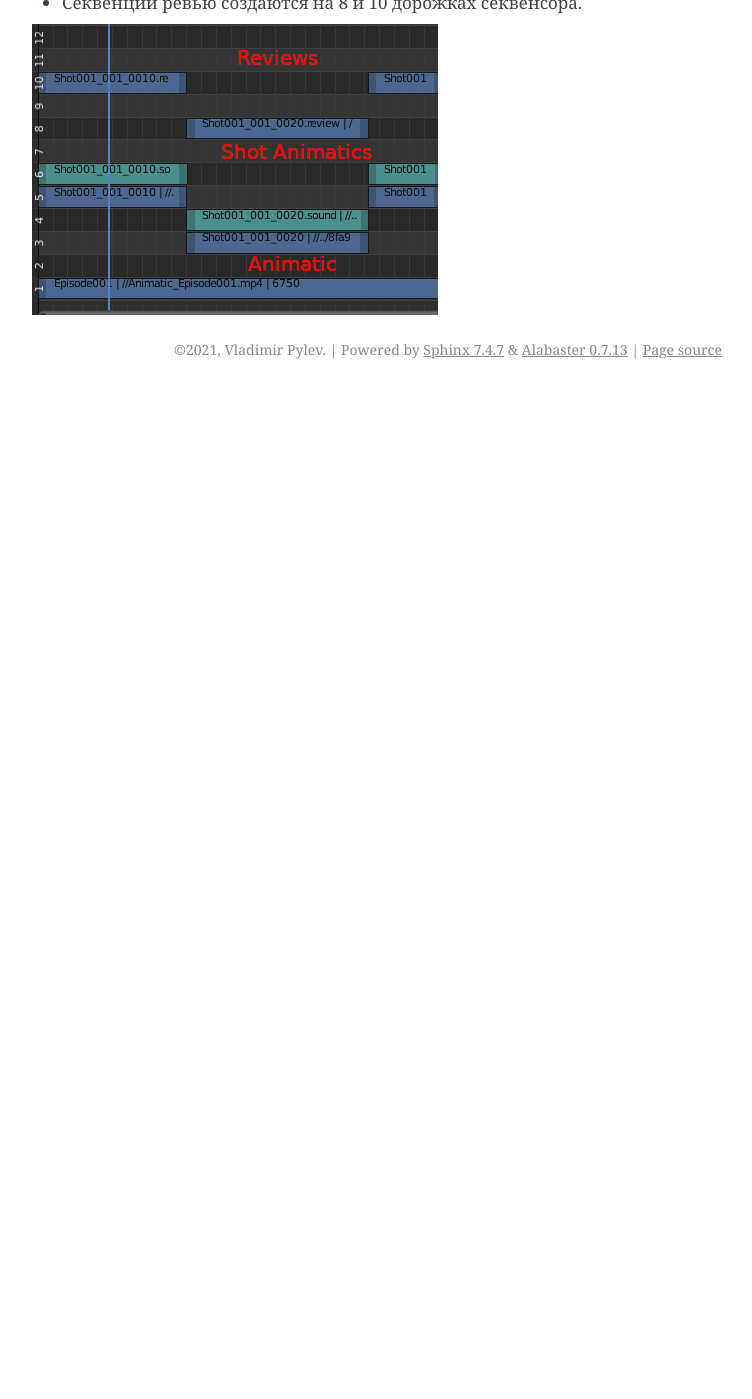
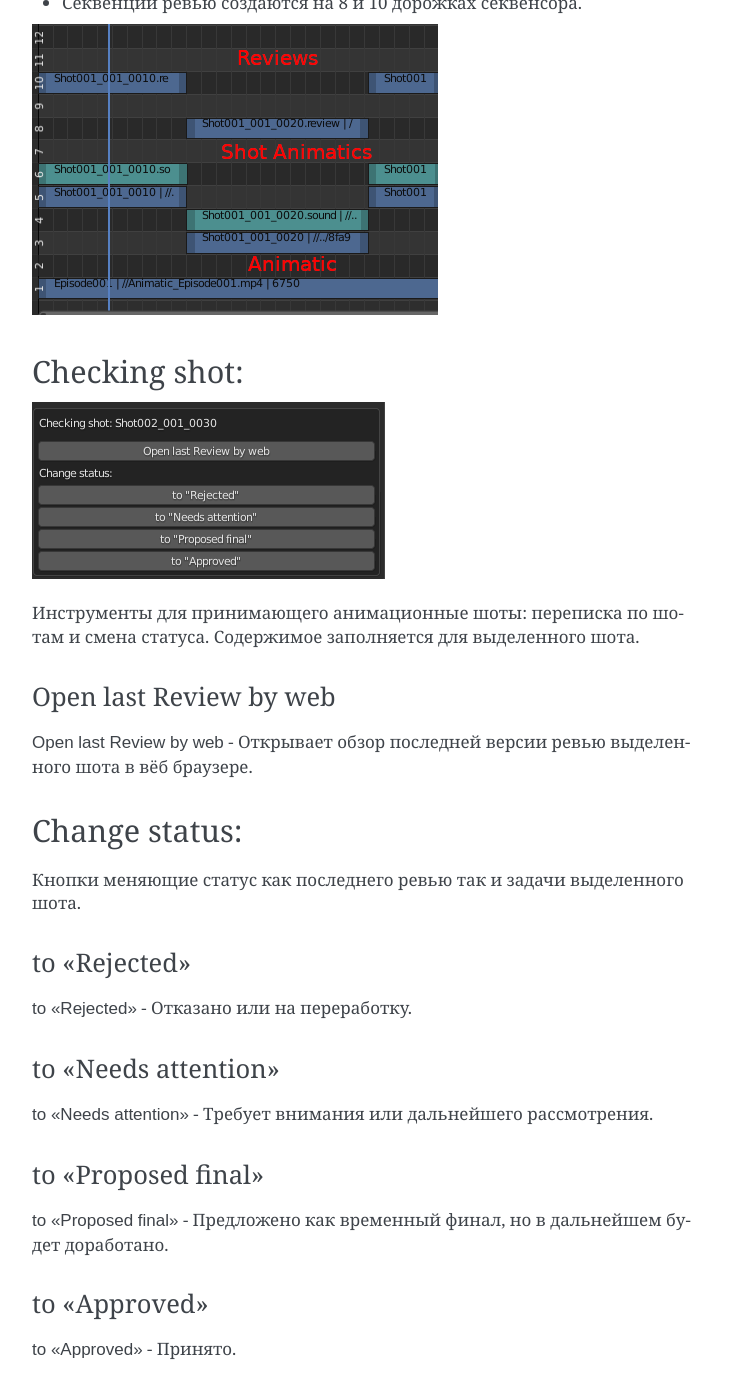
Before and after one commit to volodya-renderberg/ftrack-b3d-connect-manual, a Sphinx documentation site: the page built from docs/source/manual/work_panel/animatic_tools.rst, in a window 1280 px wide and 1400 px high, scrolled down 4729 px. Shown: the whole window, without its empty margins (388-1140 px from the left). Built offline with Sphinx 7.4.7, drawn with Linux system fonts in a browser that asks for light colours; before the commit the page ends 5118 px from its top, so only the background shows below that; some of the changed text lies outside the part shown.

Commit message:
animatic tools - checking shot

```diff
--- a/docs/source/manual/work_panel/animatic_tools.rst
+++ b/docs/source/manual/work_panel/animatic_tools.rst
@@ -168,3 +168,58 @@ Download last Review
 * Секвенции ревью создаются на 8 и 10 дорожках секвенсора.
 
 .. image:: ../../_static/images/sequence_editor_channels.png
+
+
+Checking shot:
+--------------
+
+.. image:: ../../_static/images/animatic_tools_checking_shot.png
+
+Инструменты для принимающего анимационные шоты: переписка по шотам и смена статуса. Содержимое заполняется для выделенного шота.
+
+
+.. _animatic_tools_open_last_review_by_web:
+
+Open last Review by web
+~~~~~~~~~~~~~~~~~~~~~~~
+
+:guilabel:`Open last Review by web` - Открывает обзор последней версии ревью выделенного шота в вёб браузере.
+
+
+.. _animatic_tools_change_status:
+
+Change status:
+--------------
+
+Кнопки меняющие статус как последнего ревью так и задачи выделенного шота.
+
+.. _animatic_tools_status_to_rejected:
+
+to "Rejected"
+~~~~~~~~~~~~~
+
+:guilabel:`to "Rejected"` - Отказано или на переработку.
+
+
+.. _animatic_tools_status_to_needs_attention:
+
+to "Needs attention"
+~~~~~~~~~~~~~~~~~~~~
+
+:guilabel:`to "Needs attention"` - Требует внимания или дальнейшего рассмотрения.
+
+
+.. _animatic_tools_status_to_proposed_final:
+
+to "Proposed final"
+~~~~~~~~~~~~~~~~~~~
+
+:guilabel:`to "Proposed final"` - Предложено как временный финал, но в дальнейшем будет доработано.
+
+
+.. _animatic_tools_status_to_approved:
+
+to "Approved"
+~~~~~~~~~~~~~
+
+:guilabel:`to "Approved"` - Принято.
```
Also changed, not shown: docs/source/_static/images/animatic_tools_checking_shot.png (added).
